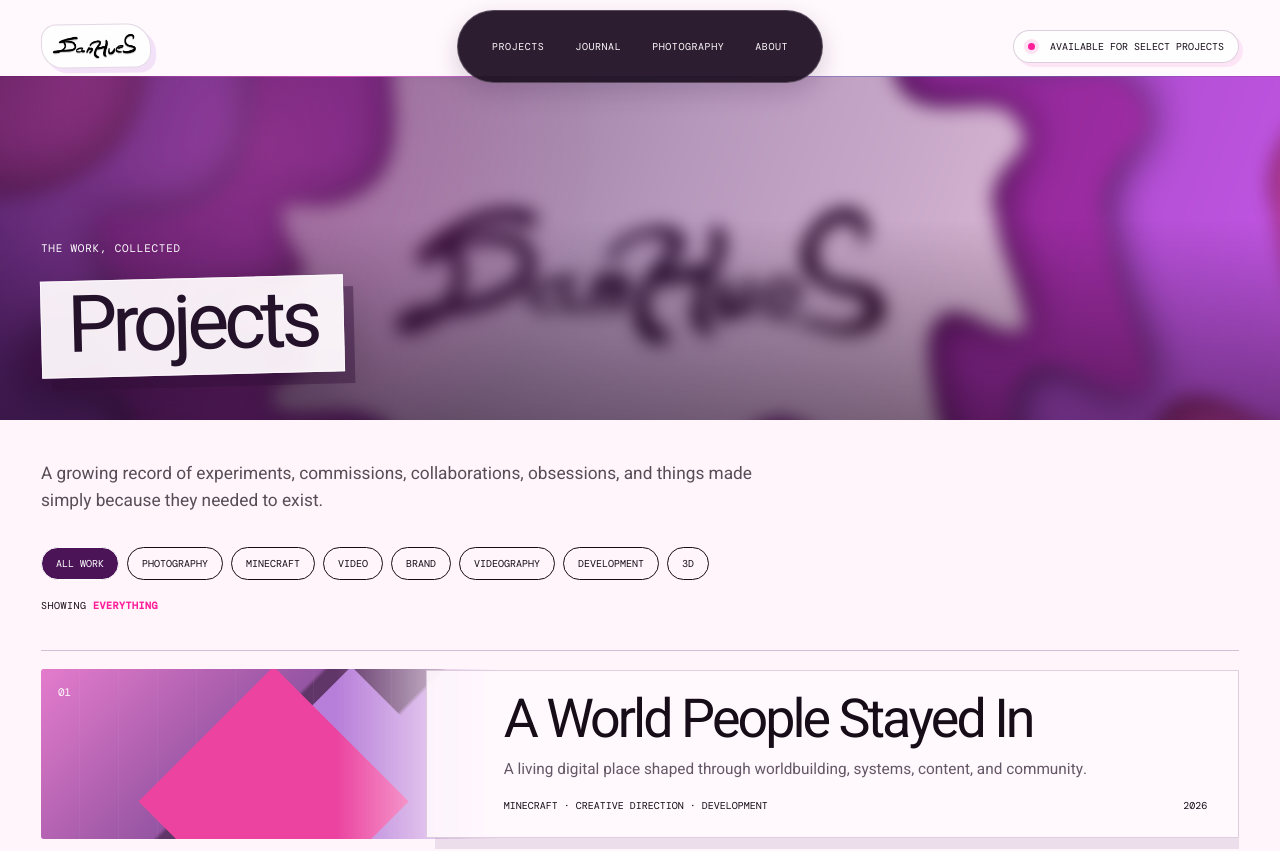
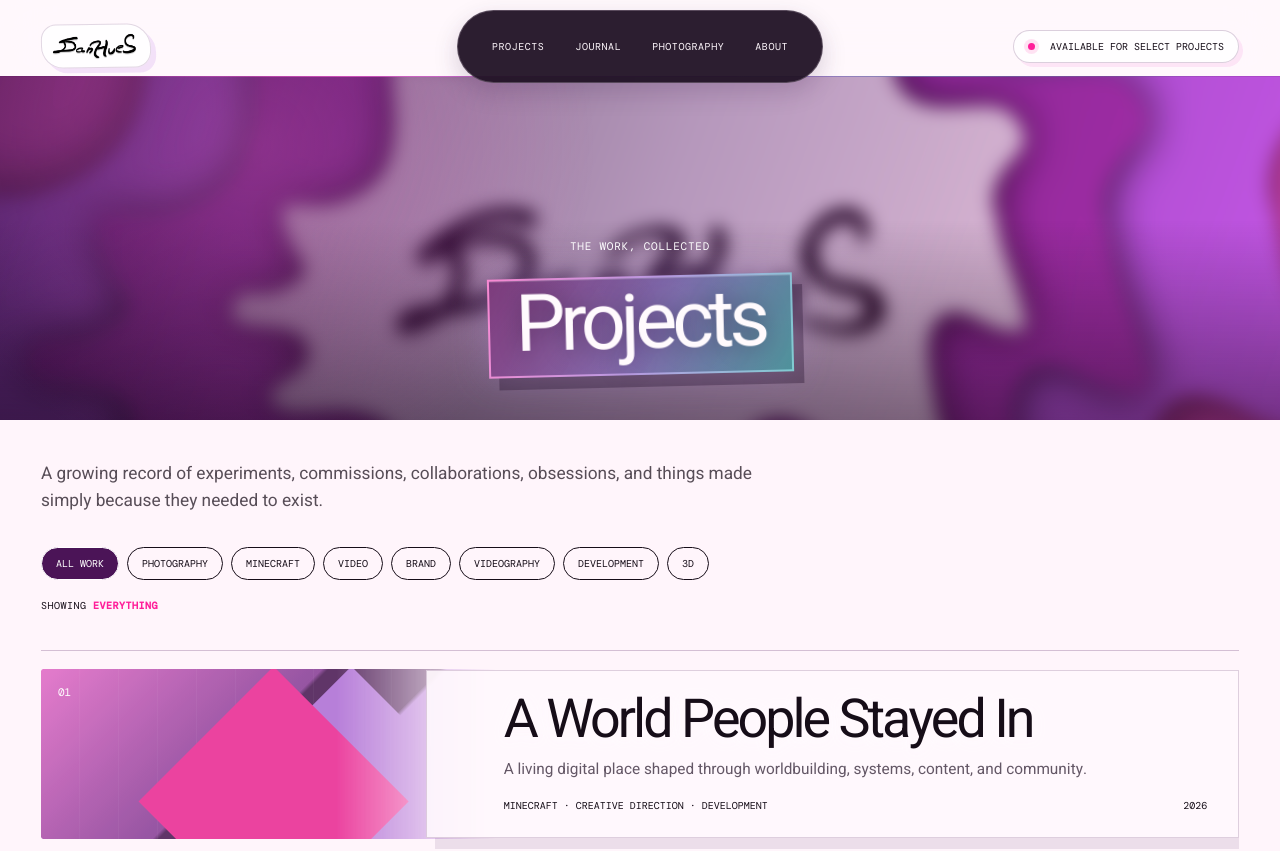
Before and after one commit to DanHues/creative-portfolio, a Next.js app: page /archive in a window 1280 px wide. Shown: the top 851 px of the page. Built offline with nearby package versions, Linux system fonts and the light colour scheme; a web font is replaced by a local one.

Commit message:
Center and restyle the Projects title card

```diff
--- a/app/globals.css
+++ b/app/globals.css
@@ -2046,19 +2046,29 @@ body > main { padding-top: 76px; }
   position: relative;
   z-index: 1;
   display: grid;
-  justify-items: start;
+  justify-items: center;
+  text-align: center;
 }
 .project-intro h1 {
   width: fit-content;
   margin-top: 1.8vw;
   padding: .14em .32em .18em;
-  color: #24122a;
-  background: rgba(255,250,253,.94);
-  border: 1px solid rgba(255,255,255,.76);
-  box-shadow: 10px 12px 0 rgba(48,16,56,.42), 0 20px 55px rgba(7,3,12,.28);
+  color: #fffafd;
+  background:
+    linear-gradient(125deg, rgba(77,29,91,.72), rgba(87,72,133,.58) 55%, rgba(39,102,111,.56)) padding-box,
+    linear-gradient(110deg, rgba(255,139,214,.95), rgba(190,161,236,.9) 52%, rgba(126,213,216,.9)) border-box;
+  border: 2px solid transparent;
+  box-shadow:
+    0 0 38px rgba(188,147,236,.25),
+    10px 12px 0 rgba(27,11,34,.34),
+    inset 0 1px 0 rgba(255,255,255,.18);
+  backdrop-filter: blur(14px) saturate(1.2);
+  -webkit-backdrop-filter: blur(14px) saturate(1.2);
   font-size: clamp(46px, 6.2vw, 92px);
   line-height: .88;
   letter-spacing: -.065em;
+  text-align: center;
+  text-shadow: 0 2px 22px rgba(17,7,22,.34);
   transform: rotate(-1.4deg);
 }
 .archive-lead {
```
